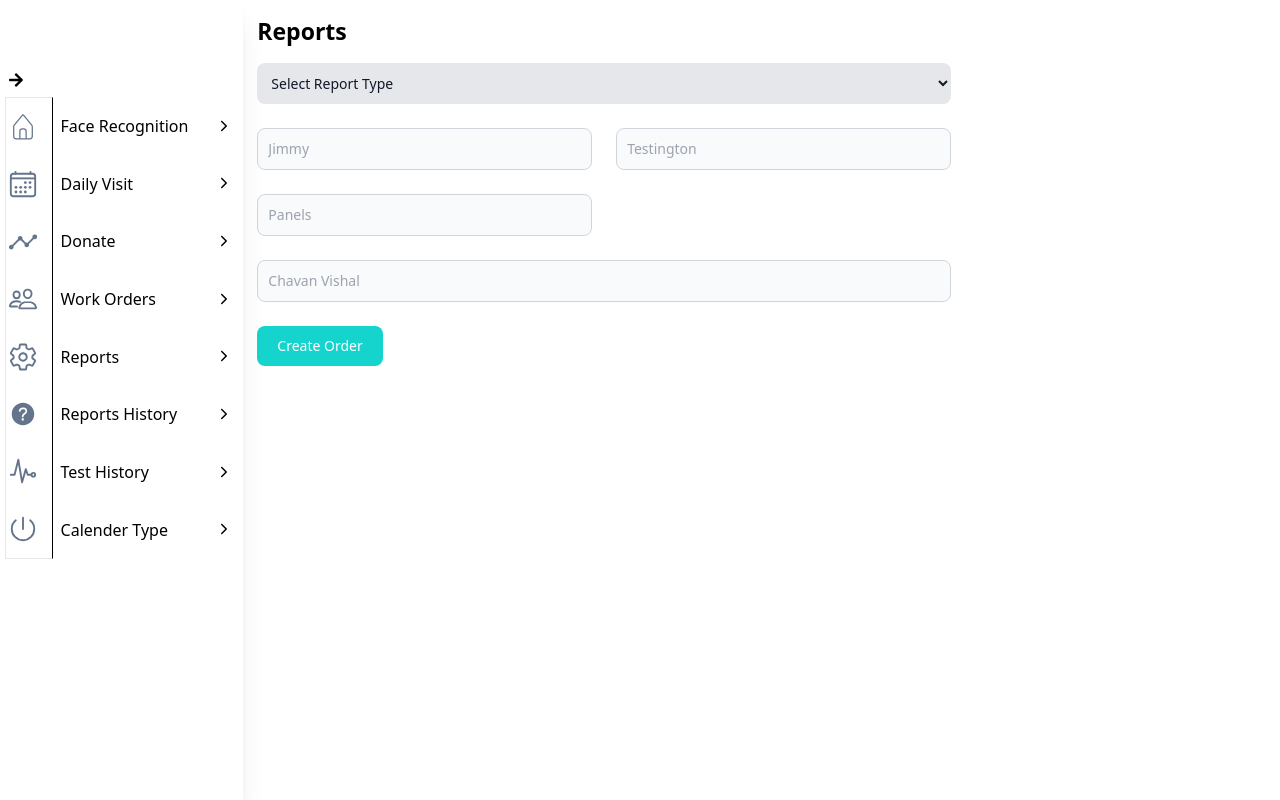
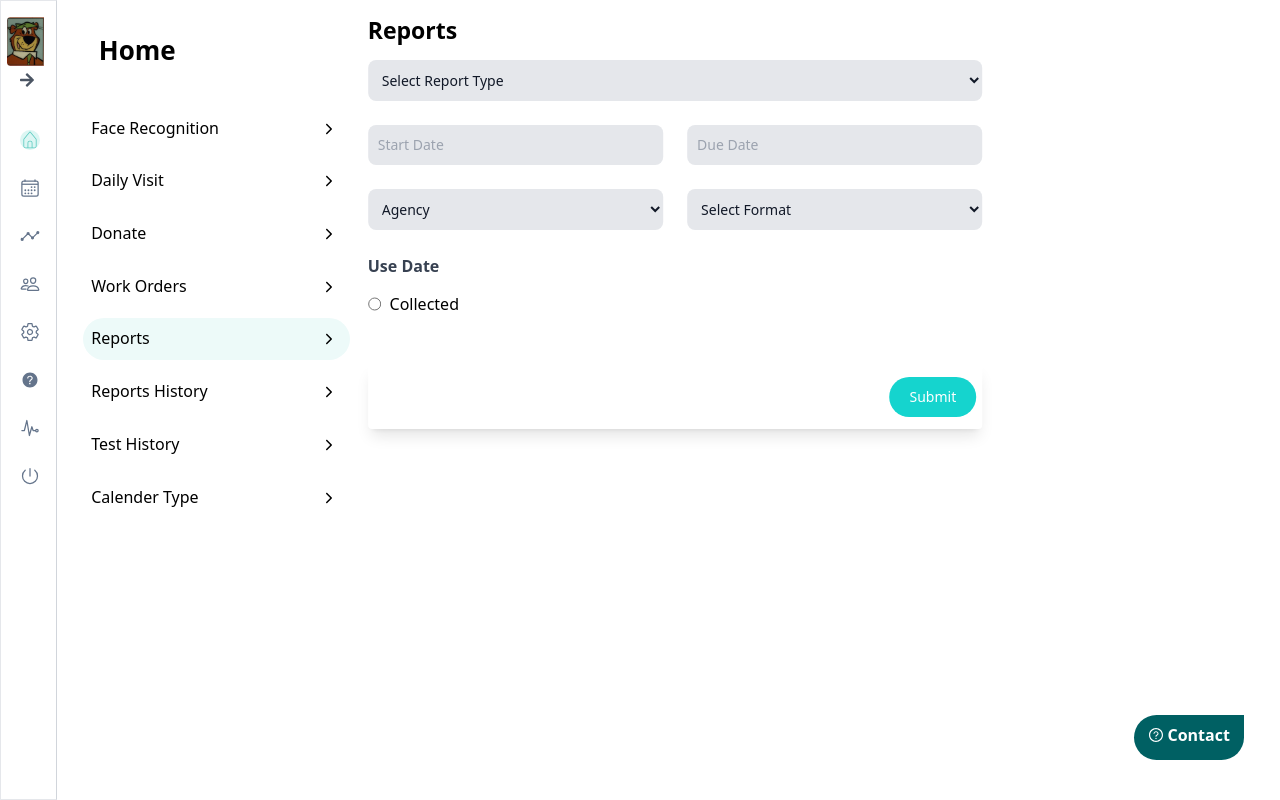
Before and after one commit to singhalok1619/my-next-redux-app, a Next.js app: page /sideBar in a window 1280 px wide. Both pictures are taken after a click on the item "Reports". Built offline with nearby package versions, Linux system fonts and the light colour scheme.

Commit message:
UI Fixes

```diff
--- a/components/reports.tsx
+++ b/components/reports.tsx
@@ -23,53 +23,66 @@ const Reports = () => {
           <div>
             <input
               type="text"
-              className="bg-gray-50 border border-gray-300 text-gray-900 text-sm rounded-lg focus:ring-blue-500 focus:border-blue-500 block w-full p-2.5   dark:focus:ring-blue-500 dark:focus:border-blue-500 dark:border-gray-600 dark:placeholder-gray-400"
-              placeholder="Jimmy"
-              required
-              // value={firstName}
-              // onChange={(e) => setfirstName(e.target.value)}
+              className=" text-gray-900 text-sm rounded-lg focus:ring-blue-500 focus:border-blue-500 block w-full p-2.5   dark:focus:ring-blue-500 dark:focus:border-blue-500 dark:border-gray-600 dark:placeholder-gray-400 bg-gray-200"
+              placeholder="Start Date"
             />
           </div>
           <div>
             <input
               type="text"
-              id="last_name"
-              className="bg-gray-50 border border-gray-300 text-gray-900 text-sm rounded-lg focus:ring-blue-500 focus:border-blue-500 block w-full p-2.5 dark:border-gray-600 dark:placeholder-gray-400  dark:focus:ring-blue-500 dark:focus:border-blue-500"
-              placeholder="Testington"
+              className="bg-gray-200 text-gray-900 text-sm rounded-lg focus:ring-blue-500 focus:border-blue-500 block w-full p-2.5 dark:border-gray-600 dark:placeholder-gray-400  dark:focus:ring-blue-500 dark:focus:border-blue-500"
+              placeholder="Due Date"
               required
-              // value={lastName}
-              // onChange={(e) => setlastName(e.target.value)}
-            />
-          </div>
-          <div>
-            <input
-              type="text"
-              className="bg-gray-50 border border-gray-300 text-gray-900 text-sm rounded-lg focus:ring-blue-500 focus:border-blue-500 block w-full p-2.5 dark:placeholder-gray-400  dark:focus:ring-blue-500 dark:focus:border-blue-500 dark:border-gray-600 "
-              placeholder="Panels"
-              required
-              // value={panel}
-              // onChange={(e) => setPanel(e.target.value)}
             />
           </div>
         </div>
-        <div className="mb-6">
-          <input
-            type="text"
-            className="bg-gray-50 border border-gray-300 text-gray-900 text-sm rounded-lg focus:ring-blue-500 focus:border-blue-500 block w-full p-2.5   dark:border-gray-600 dark:placeholder-gray-400  dark:focus:ring-blue-500 dark:focus:border-blue-500"
-            placeholder="Chavan Vishal"
-            required
-            //   value={observedBy}
-            //   onChange={(e) => setObservedBy(e.target.value)}
-          />
+        <div className="grid gap-6 mb-6 lg:grid-cols-2">
+          <div>
+            <select
+              className=" text-gray-900 text-sm rounded-lg focus:ring-blue-500 focus:border-blue-500 block w-full p-2.5   dark:focus:ring-blue-500 dark:focus:border-blue-500 dark:border-gray-600 dark:placeholder-gray-400 bg-gray-200"
+              placeholder="Agency"
+              required
+            >
+              <option value="select">Agency</option>
+              <option value="1">Option 1</option>
+              <option value="2">Option 2</option>
+              <option value="3">Option 3</option>
+              <option value="4"> Option 4</option>
+            </select>
+          </div>
+          <div>
+            <select
+              className=" text-gray-900 text-sm rounded-lg focus:ring-blue-500 focus:border-blue-500 block w-full p-2.5   dark:focus:ring-blue-500 dark:focus:border-blue-500 dark:border-gray-600 dark:placeholder-gray-400 bg-gray-200"
+              placeholder="Agency"
+              required
+            >
+              <option value="select">Select Format</option>
+              <option value="1">Option 1</option>
+              <option value="2">Option 2</option>
+              <option value="3">Option 3</option>
+              <option value="4"> Option 4</option>
+            </select>
+          </div>
+          <div className="flex flex-col ">
+            <span className="flex text-[16px] font-bold text-gray-700">
+              {" "}
+              Use Date
+            </span>
+            <span className="flex mt-[5%]">
+              <input type="radio" value="HTML" className="bg-[15d4ce]" />
+              <label className=" ml-[3%]">Collected</label>
+            </span>
+            <br></br>
+          </div>
         </div>
-
-        <button
-          // onClick={handleAddUser}
-          type="submit"
-          className="text-white bg-[#15d4ce] hover:bg-blue-800 focus:ring-4 focus:outline-none focus:ring-blue-300 font-medium rounded-lg text-sm w-full sm:w-auto px-5 py-2.5 text-center dark:bg-[#15d4ce] dark:hover:bg-[#15d4ce] dark:focus:ring-[#15d4ce]"
-        >
-          Create Order
-        </button>
+        <div className=" rounded shadow-lg flex pt-[2%] pb-[2%] pr-[1%] justify-end">
+          <button
+            type="submit"
+            className="text-white bg-[#15d4ce] hover:bg-blue-800 focus:ring-4 focus:outline-none focus:ring-blue-300 font-medium rounded-3xl text-sm w-full sm:w-auto px-5 py-2.5 text-center dark:bg-[#15d4ce] dark:hover:bg-[#15d4ce] dark:focus:ring-[#15d4ce] flex"
+          >
+            Submit
+          </button>
+        </div>
       </form>
     </div>
   );
--- a/components/workOrders.tsx
+++ b/components/workOrders.tsx
@@ -51,7 +51,7 @@ const WorkOrders = () => {
   const closeActionModal = () => setActionModalOpen(false);
 
   return (
-    <div className="w-auto h-auto">
+    <div className="">
       <div className=" flex ">
         <p className="text-[23px] font-bold text-black pt-[2%] pl-[2%]">
           Work Orders
@@ -231,9 +231,9 @@ const WorkOrders = () => {
       </div>
 
       {/* table */}
-      <div className="min-h-screen mt-[3%] w-full ">
+      <div className=" mt-[3%] w-full ">
         <div className="overflow-x-auto  flex justify-evenly ">
-          <table className="w-[inherit]">
+          <table className="">
             <thead className="bg-gray-100 ">
               <tr className="text-black text-[12px]">
                 <th className="py-3 px-4 text-left">DONOR</th>
--- a/pages/calender.tsx
+++ b/pages/calender.tsx
@@ -3,7 +3,7 @@ import { useState } from "react";
 import { addMonths, subMonths, format } from "date-fns";
 import Calendar from "../components/calendar";
 
-import { useSelector } from "react-redux";
+
 
 const Home = () => {
   const [currentDate, setCurrentDate] = useState(new Date());
--- a/pages/sideBar.tsx
+++ b/pages/sideBar.tsx
@@ -11,13 +11,18 @@ import {
   IoPulseOutline,
   IoLogoAppleAr,
 } from "react-icons/io5";
+import { AiOutlineQuestionCircle } from "react-icons/ai";
 import { IoIosArrowForward } from "react-icons/io";
 import WorkOrders from "../components/workOrders";
 import Reports from "../components/reports";
+import Calendar from "../components/calendar";
+import Logo from "../src/redux/logo.png";
+import Image from "next/image";
+import { IoIosCamera } from "react-icons/io";
 
 export default function SideBar() {
   const [isOpen, setIsOpen] = useState(true);
-  const [drawerContent, setDrawerContent] = useState("Reports");
+  const [drawerContent, setDrawerContent] = useState("Work Orders");
   const toggleSidebar = () => {
     setIsOpen(!isOpen);
   };
@@ -26,7 +31,7 @@ export default function SideBar() {
     {
       id: 1,
       label: "Face Recognition",
-      icon: IoLogoAppleAr,
+      icon: `IoIosCamera`,
     },
     {
       id: 2,
@@ -65,47 +70,66 @@ export default function SideBar() {
     },
   ];
 
+  const ContactUs = () => {
+    return (
+      <div className=" w-[110px] h-[45px] absolute right-9 bottom-10 rounded-l-3xl rounded-br-3xl cursor-pointer bg-[#006063]">
+        <span className="flex justify-center align-middle pt-[7%]">
+          <AiOutlineQuestionCircle className="text-center text-white font-bold mt-[4%] mr-[3%]" />
+          <p className="flex text-center text-white font-bold">Contact</p>
+        </span>
+      </div>
+    );
+  };
   return (
     <>
-      <div className="flex flex-row">
+      <div className="flex flex-row ">
+        <div className="">
+          <Image src={Logo} alt="Logo" className="absolute mb-3" />
+          <ul className=" border-[1px] border-r-gray-300 list-none  text-slate-500 fixed h-[100vh] pt-[10%] px-[1.1em]">
+            <li className=" text-[30px] p-[5%]  pb-[70%]">
+              <CiHome className="text-[20px] cursor-pointer bg-[#dcf6f3] text-[#5fccc1] rounded-full" />
+            </li>
+            <li className="text-[30px] p-[5%] pt-[70%] pb-[70%]">
+              <IoCalendarOutline className="text-[20px]" />
+            </li>
+            <li className="text-[30px] p-[5%] pt-[70%] pb-[70%]">
+              <IoAnalytics className="text-[20px]" />
+            </li>
+            <li className="text-[30px] p-[5%] pt-[70%] pb-[70%]">
+              <IoPeopleOutline className="text-[20px]" />
+            </li>
+            <li className="text-[30px] p-[5%] pt-[70%] pb-[70%] ">
+              <IoSettingsOutline className="text-[20px]" />
+            </li>
+            <li className="text-[30px] p-[5%] pt-[70%] pb-[70%]">
+              <IoHelpCircleSharp className="text-[20px]" />
+            </li>
+            <li className="text-[30px] p-[5%] pt-[70%] pb-[70%] ">
+              <IoPulseOutline className="text-[20px]" />
+            </li>
+            <li className="text-[30px] p-[5%] pt-[70%] pb-[70%] ">
+              <IoPowerOutline className="text-[20px]" />
+            </li>
+          </ul>
+        </div>
         <div
-          className={`w-[19%] h-screen text-black transform  block shadow-xl   ${
+          className={`w-[23vw] h-screen *:  text-black transform  block ${
             isOpen
-              ? "translate-x-0 transition-transform duration-300 ease-in-out"
-              : "-translate-x-[190px]"
+              ? "translate-x-[3.5em] transition-transform duration-300 ease-in-out"
+              : "-translate-x-[100em]"
           }`}
         >
-          <div className=" flex pt-[40%]">
-            <ul className="w-[20%] border-[1px] border-r-black list-none ml-[2%] text-slate-500  ">
-              <li className=" text-[30px] p-[5%] pt-[30%] pb-[30%]">
-                <CiHome />
-              </li>
-              <li className="text-[30px] p-[5%] pt-[30%] pb-[30%]">
-                <IoCalendarOutline />
-              </li>
-              <li className="text-[30px] p-[5%] pt-[30%] pb-[30%]">
-                <IoAnalytics />
-              </li>
-              <li className="text-[30px] p-[5%] pt-[30%] pb-[30%]">
-                <IoPeopleOutline />
-              </li>
-              <li className="text-[30px] p-[5%] pt-[30%] pb-[30%]">
-                <IoSettingsOutline />
-              </li>
-              <li className="text-[30px] p-[5%] pt-[30%] pb-[30%]">
-                <IoHelpCircleSharp />
-              </li>
-              <li className="text-[30px] p-[5%] pt-[30%] pb-[30%]">
-                <IoPulseOutline />
-              </li>
-              <li className="text-[30px] p-[5%] pt-[30%] pb-[30%]">
-                <IoPowerOutline />
-              </li>
-            </ul>
-            <ul className="list-none p-0 w-[80%] flex flex-col justify-around ">
+          <div className="h-screen ml-[1.7em]">
+            <div className="text-[26px] pl-[0.6em] pt-[1.2em] font-bold  ">
+              Home
+            </div>
+            <div className="mt-[2em] ">
+              <ul className="list-none p-0  flex flex-col  ">
                 {DrawerItem.map((item: any, id: any) => (
                   <li
-                  className="p-2   flex flex-row cursor-pointer justify-between  rounded-3xl"
+                    className={`p-2 mt-[2%] mb-[2%]  flex flex-row cursor-pointer justify-between  rounded-3xl ${
+                      item.label == drawerContent ? "bg-[#edfaf9]" : "bg-none"
+                    }`}
                     key={id}
                     onClick={() => setDrawerContent(item?.label)}
                   >
@@ -116,13 +140,14 @@ export default function SideBar() {
               </ul>
             </div>
           </div>
+        </div>
         <span
           className={`  p-2 border-none cursor-pointer z-50 absolute top-16 w-[10px] `}
         >
           {toggleSidebar ? (
             <FaArrowLeft
               onClick={toggleSidebar}
-              className={`text-[black] transition-transform transform ${
+              className={`text-gray-600 ml-[0.7em] transition-transform transform ${
                 isOpen ? "rotate-180" : "rotate-0"
               }`}
             />
@@ -130,11 +155,20 @@ export default function SideBar() {
             <FaArrowRight onClick={toggleSidebar} />
           )}
         </span>
+
         {/* //Rest Content Area */}
-        <div className="w-[79%] h-screen">
+        <div
+          className={`w-[70vw] ml-[2%] h-screen   text-black transform  block  ${
+            isOpen
+              ? "translate-x-[2.2em] transition-transform duration-300 ease-in-out"
+              : "-translate-x-[7em]"
+          }`}
+        >
           {drawerContent == "Work Orders" && <WorkOrders />}
           {drawerContent == "Reports" && <Reports />}
+          {drawerContent == "Calender Type" && <Calendar />}
         </div>
+        <ContactUs />
       </div>
     </>
   );
--- a/src/redux/actions.ts
+++ b/src/redux/actions.ts
@@ -17,3 +17,7 @@ export const addEvent = (event: any) => ({
   type: "ADD_EVENT",
   payload: event,
 });
+export const addReminder = (reminder: any) => ({
+  type: "ADD_REMINDER",
+  payload: reminder,
+});
--- a/src/redux/reducers.ts
+++ b/src/redux/reducers.ts
@@ -28,6 +28,11 @@ const userReducer = (state = initialState, action: any) => {
         ...state,
         events: [...state.events, action.payload],
       };
+    case "ADD_REMINDER":
+      return {
+        ...state,
+        reminder: [...state.reminder, action.payload],
+      };
     default:
       return state;
   }
```
Also changed, not shown: components/calendar.tsx (+46 -18 lines), src/redux/logo.png (added). Lines whose indentation alone changed are shown as unchanged.
